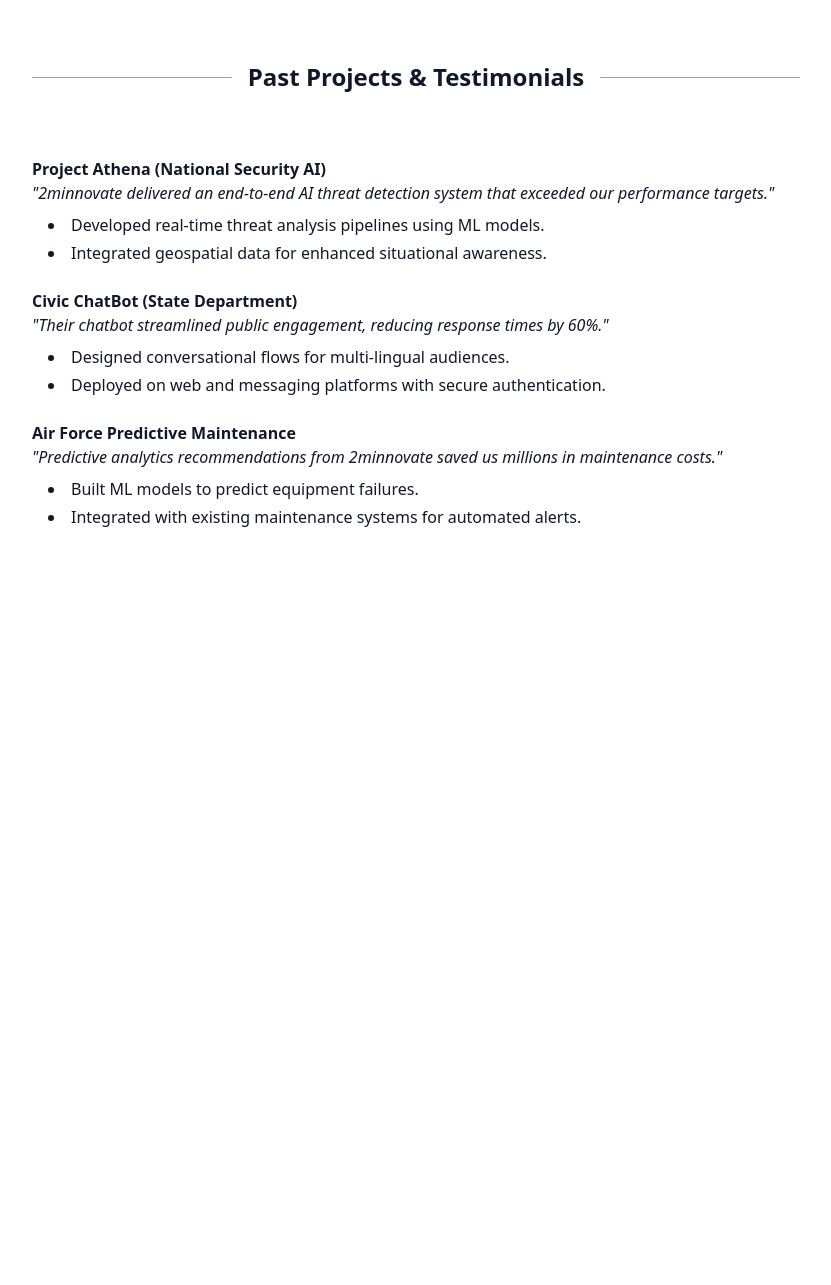
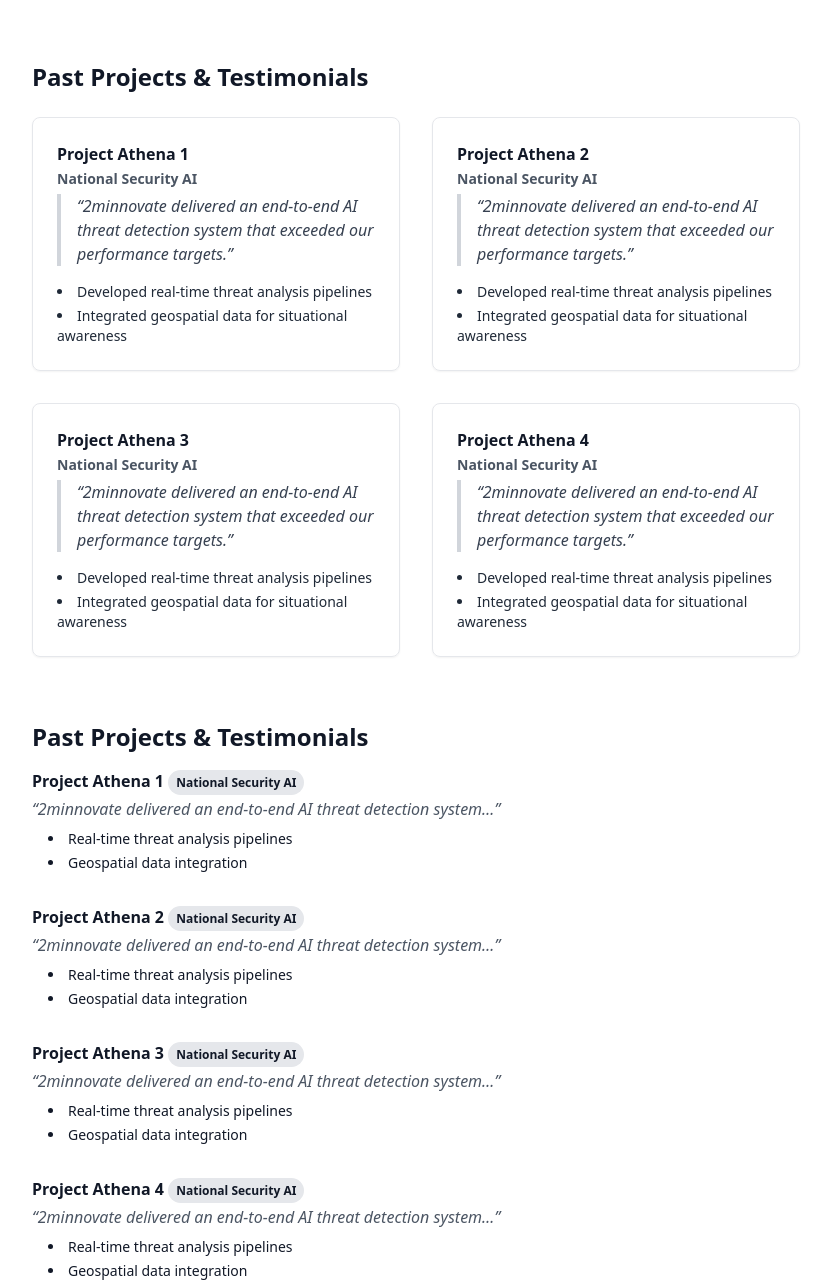
Before and after one commit to adambournes21/2minnovate, a plain HTML site: page index.html in a window 1280 px wide. Shown: the part 899-2184 px from the top of the page, without its empty margins (224-1055 px from the left). Before the commit the page ends 1476 px from the top, so only its background shows below. Drawn offline with nearby package versions, Linux system fonts and the light colour scheme.

Commit message:
Second draft

```diff
--- a/index.html
+++ b/index.html
@@ -3,7 +3,7 @@
 <head>
   <meta charset="UTF-8" />
   <meta name="viewport" content="width=device-width, initial-scale=1" />
-  <title>2minnovate & Mike</title>
+  <title>2minnovate</title>
   <script src="https://cdn.tailwindcss.com"></script>
 </head>
 <body class="antialiased text-gray-900 bg-white px-4 md:px-0">
@@ -50,40 +50,123 @@
       </ul>
     </div>
 
-    <!-- Past Projects & Testimonials -->
-    <div class="flex items-center">
-        <span class="flex-grow border-t border-gray-400"></span>
-        <span class="px-4 text-2xl font-semibold">Past Projects & Testimonials</span>
-        <span class="flex-grow border-t border-gray-400"></span>
-      </div>
-      <div class="space-y-6">
-        <div>
-          <p class="font-bold">Project Athena (National Security AI)</p>
-          <p class="italic mb-2">"2minnovate delivered an end-to-end AI threat detection system that exceeded our performance targets."</p>
-          <ul class="list-disc list-inside space-y-1 ml-4">
-            <li>Developed real-time threat analysis pipelines using ML models.</li>
-            <li>Integrated geospatial data for enhanced situational awareness.</li>
-          </ul>
+    <section>
+        <h2 class="text-2xl font-semibold mb-6">Past Projects &amp; Testimonials</h2>
+        <div class="grid md:grid-cols-2 gap-8">
+          <!-- Card -->
+          <div class="p-6 border rounded-lg shadow-sm">
+            <p class="font-bold mb-1">Project Athena 1<br/><span class="text-sm text-gray-600">National Security AI</span></p>
+            <blockquote class="italic text-gray-700 border-l-4 border-gray-300 pl-4 mb-4">
+              “2minnovate delivered an end-to-end AI threat detection system that exceeded our performance targets.”
+            </blockquote>
+            <ul class="list-disc list-inside space-y-1 text-sm text-gray-800">
+              <li>Developed real-time threat analysis pipelines</li>
+              <li>Integrated geospatial data for situational awareness</li>
+            </ul>
+          </div>
+          <!-- Repeat for other projects... -->
+                     <!-- Card -->
+          <div class="p-6 border rounded-lg shadow-sm">
+            <p class="font-bold mb-1">Project Athena 2<br/><span class="text-sm text-gray-600">National Security AI</span></p>
+            <blockquote class="italic text-gray-700 border-l-4 border-gray-300 pl-4 mb-4">
+              “2minnovate delivered an end-to-end AI threat detection system that exceeded our performance targets.”
+            </blockquote>
+            <ul class="list-disc list-inside space-y-1 text-sm text-gray-800">
+              <li>Developed real-time threat analysis pipelines</li>
+              <li>Integrated geospatial data for situational awareness</li>
+            </ul>
+          </div>
+          <!-- Repeat for other projects... -->
+                     <!-- Card -->
+          <div class="p-6 border rounded-lg shadow-sm">
+            <p class="font-bold mb-1">Project Athena 3<br/><span class="text-sm text-gray-600">National Security AI</span></p>
+            <blockquote class="italic text-gray-700 border-l-4 border-gray-300 pl-4 mb-4">
+              “2minnovate delivered an end-to-end AI threat detection system that exceeded our performance targets.”
+            </blockquote>
+            <ul class="list-disc list-inside space-y-1 text-sm text-gray-800">
+              <li>Developed real-time threat analysis pipelines</li>
+              <li>Integrated geospatial data for situational awareness</li>
+            </ul>
+          </div>
+          <!-- Repeat for other projects... -->
+                     <!-- Card -->
+          <div class="p-6 border rounded-lg shadow-sm">
+            <p class="font-bold mb-1">Project Athena 4<br/><span class="text-sm text-gray-600">National Security AI</span></p>
+            <blockquote class="italic text-gray-700 border-l-4 border-gray-300 pl-4 mb-4">
+              “2minnovate delivered an end-to-end AI threat detection system that exceeded our performance targets.”
+            </blockquote>
+            <ul class="list-disc list-inside space-y-1 text-sm text-gray-800">
+              <li>Developed real-time threat analysis pipelines</li>
+              <li>Integrated geospatial data for situational awareness</li>
+            </ul>
+          </div>
+          <!-- Repeat for other projects... -->
         </div>
+      </section>
 
-        <div>
-          <p class="font-bold">Civic ChatBot (State Department)</p>
-          <p class="italic mb-2">"Their chatbot streamlined public engagement, reducing response times by 60%."</p>
-          <ul class="list-disc list-inside space-y-1 ml-4">
-            <li>Designed conversational flows for multi-lingual audiences.</li>
-            <li>Deployed on web and messaging platforms with secure authentication.</li>
-          </ul>
-        </div>
+      <section>
+        <h2 class="text-2xl font-semibold mb-4">Past Projects &amp; Testimonials</h2>
+        <ul class="space-y-8">
+          <li>
+            <p class="font-bold">
+              Project Athena 1
+              <span class="text-xs bg-gray-200 px-2 py-1 rounded-full">National Security AI</span>
+            </p>
+            <p class="italic text-gray-600 mt-1">
+              “2minnovate delivered an end-to-end AI threat detection system…”
+            </p>
+            <!-- Change here: use list-disc and add indent -->
+            <ul class="list-disc list-inside mt-2 text-sm space-y-1 ml-4">
+              <li>Real-time threat analysis pipelines</li>
+              <li>Geospatial data integration</li>
+            </ul>
+          </li>
+          <!-- Repeat for other items -->
+          <li>
+            <p class="font-bold">
+              Project Athena 2
+              <span class="text-xs bg-gray-200 px-2 py-1 rounded-full">National Security AI</span>
+            </p>
+            <p class="italic text-gray-600 mt-1">
+              “2minnovate delivered an end-to-end AI threat detection system…”
+            </p>
+            <!-- Change here: use list-disc and add indent -->
+            <ul class="list-disc list-inside mt-2 text-sm space-y-1 ml-4">
+              <li>Real-time threat analysis pipelines</li>
+              <li>Geospatial data integration</li>
+            </ul>
+          </li>
+          <li>
+            <p class="font-bold">
+              Project Athena 3
+              <span class="text-xs bg-gray-200 px-2 py-1 rounded-full">National Security AI</span>
+            </p>
+            <p class="italic text-gray-600 mt-1">
+              “2minnovate delivered an end-to-end AI threat detection system…”
+            </p>
+            <!-- Change here: use list-disc and add indent -->
+            <ul class="list-disc list-inside mt-2 text-sm space-y-1 ml-4">
+              <li>Real-time threat analysis pipelines</li>
+              <li>Geospatial data integration</li>
+            </ul>
+          </li>
+          <li>
+            <p class="font-bold">
+              Project Athena 4
+              <span class="text-xs bg-gray-200 px-2 py-1 rounded-full">National Security AI</span>
+            </p>
+            <p class="italic text-gray-600 mt-1">
+              “2minnovate delivered an end-to-end AI threat detection system…”
+            </p>
+            <!-- Change here: use list-disc and add indent -->
+            <ul class="list-disc list-inside mt-2 text-sm space-y-1 ml-4">
+              <li>Real-time threat analysis pipelines</li>
+              <li>Geospatial data integration</li>
+            </ul>
+          </li>
+        </ul>
+      </section>
 
-        <div>
-          <p class="font-bold">Air Force Predictive Maintenance</p>
-          <p class="italic mb-2">"Predictive analytics recommendations from 2minnovate saved us millions in maintenance costs."</p>
-          <ul class="list-disc list-inside space-y-1 ml-4">
-            <li>Built ML models to predict equipment failures.</li>
-            <li>Integrated with existing maintenance systems for automated alerts.</li>
-          </ul>
-        </div>
-    </div>
 
   </div>
 </body>
```
